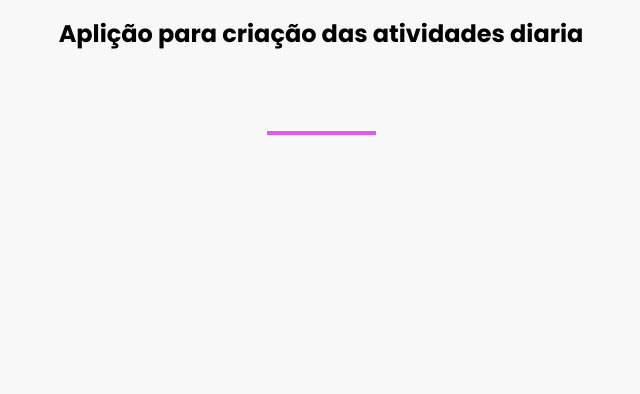
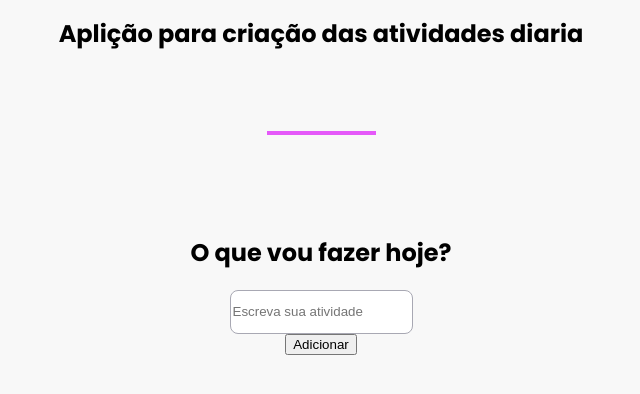
Before and after one commit to Richardhmcosta/todoist-electronjs, an Electron app: page index.html in a window 800 px wide. Shown: the whole page, without its empty margins (79-719 px from the left). Drawn offline with Linux system fonts and the light colour scheme.

Commit message:
Adicionando DIV atividade

```diff
--- a/index.html
+++ b/index.html
@@ -15,5 +15,15 @@
   <!--Traço de divisão-->
   <hr>
 
+  <!--Div com conteudo de cadastrar atividades-->
+  <div class="conteudo-atividade">
+
+    <h2>O que vou fazer hoje?</h2>
+    <input type="text" placeholder="Escreva sua atividade">
+    <button>Adicionar</button>
+
+
+  </div>
+
 </body>
 </html>
--- a/style.css
+++ b/style.css
@@ -10,4 +10,16 @@ hr{
   width: 105px;
   border: 2px solid #e559f9 ;
   margin-top: 80px;
+  margin-bottom: 80px;
 }
+.conteudo-atividade{
+  display: flex;
+  flex-direction: column;
+  align-items: center;
+}
+
+input{
+  border-radius: 8px;
+  height: 40px;
+  border: 1px solid #A8A8B3;
+}
```
